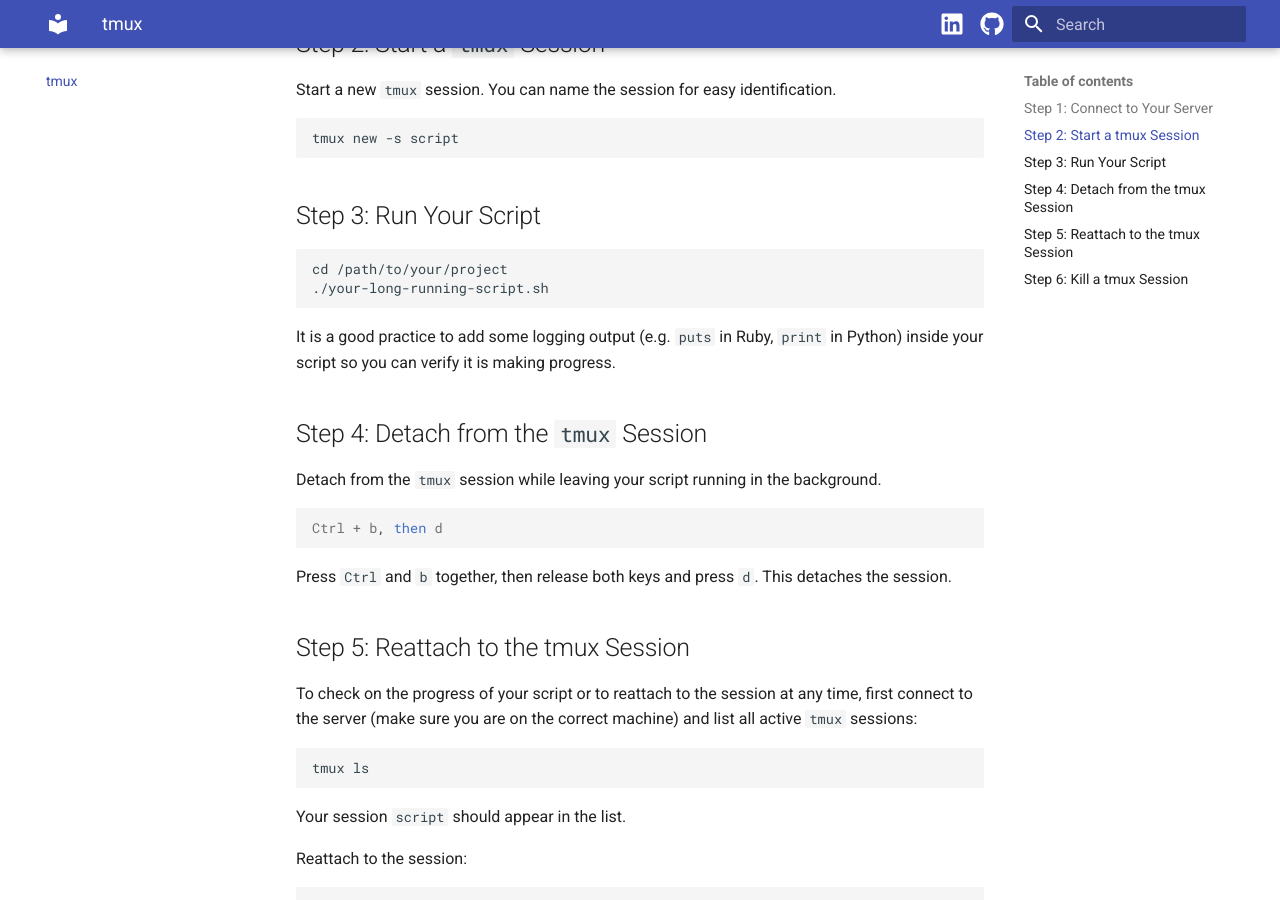
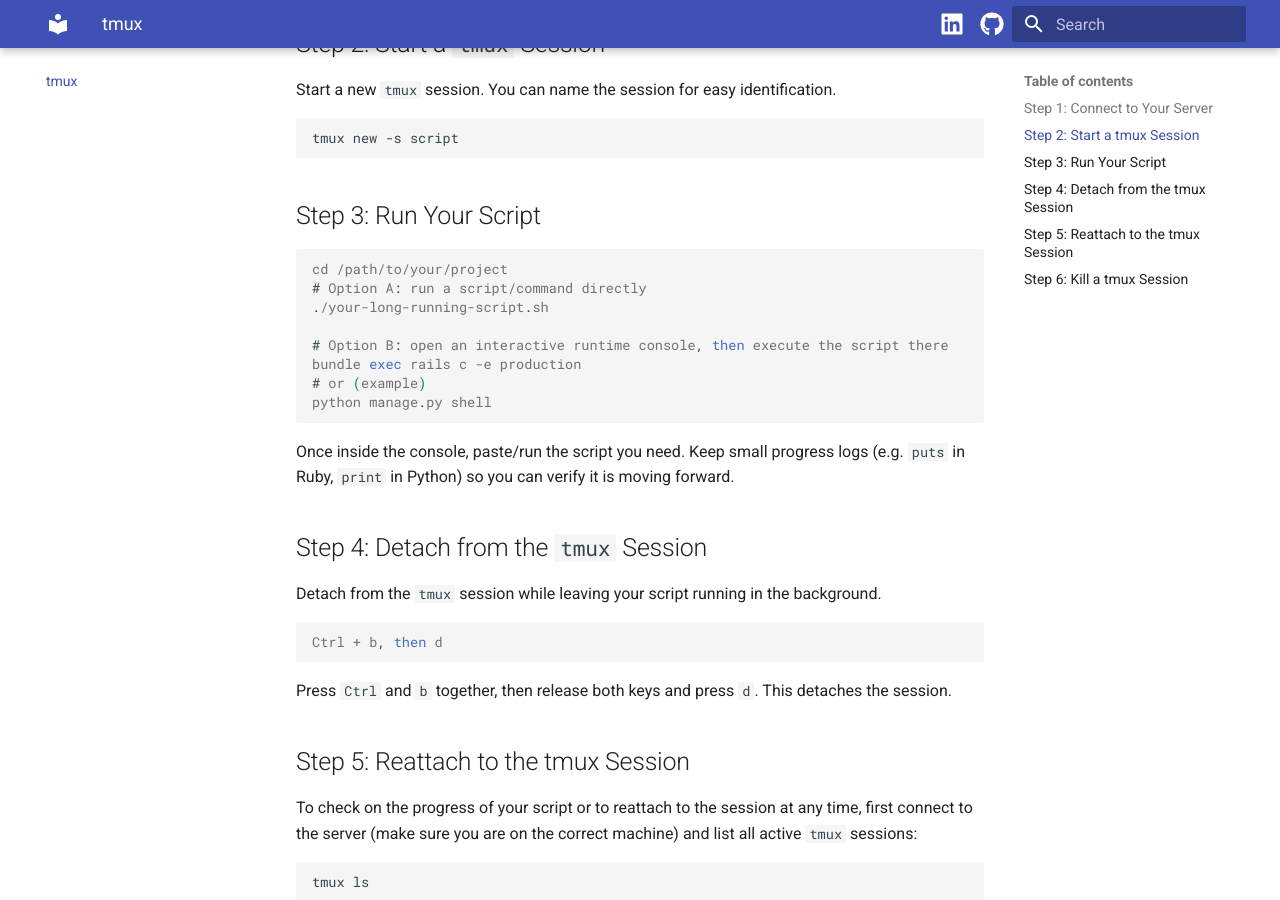
Before and after one commit to AlexLarra/knowledge-base, an MkDocs documentation site: the page built from docs/tmux/use-tmux-for-production-scripts.md, in a window 1280 px wide and 900 px high, scrolled down 600 px. Built offline with MkDocs 1.6.1 and Material for MkDocs 9.7.7, drawn with Linux system fonts in a browser that asks for light colours.

Commit message:
Improve documentation on using tmux for production scripts with added options and clearer instructions.

````diff
--- a/docs/tmux/use-tmux-for-production-scripts.md
+++ b/docs/tmux/use-tmux-for-production-scripts.md
@@ -24,10 +24,16 @@
 
 ```
 cd /path/to/your/project
+# Option A: run a script/command directly
 ./your-long-running-script.sh
+
+# Option B: open an interactive runtime console, then execute the script there
+bundle exec rails c -e production
+# or (example)
+python manage.py shell
 ```
 
-It is a good practice to add some logging output (e.g. `puts` in Ruby, `print` in Python) inside your script so you can verify it is making progress.
+Once inside the console, paste/run the script you need. Keep small progress logs (e.g. `puts` in Ruby, `print` in Python) so you can verify it is moving forward.
 
 ## Step 4: Detach from the `tmux` Session
 
````
